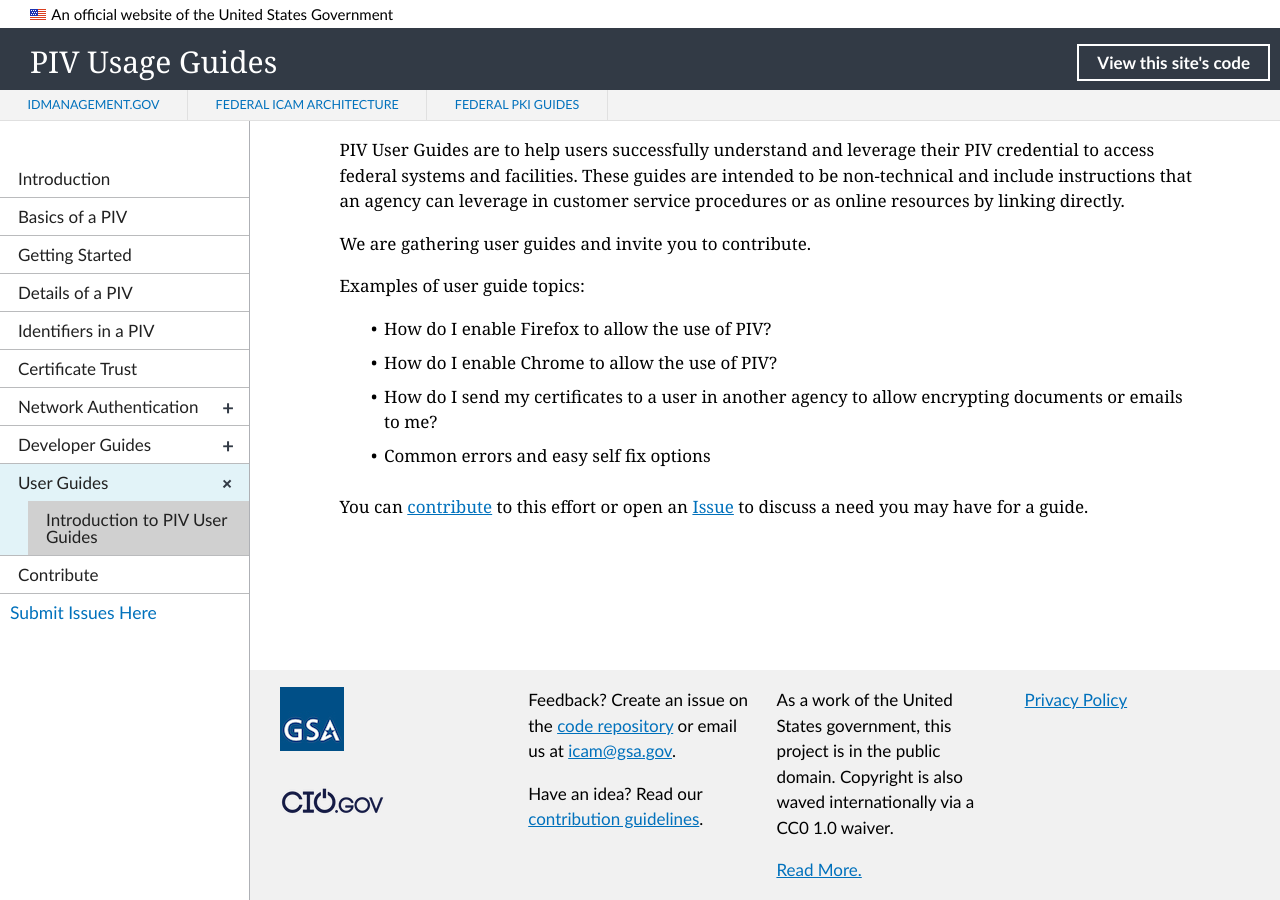
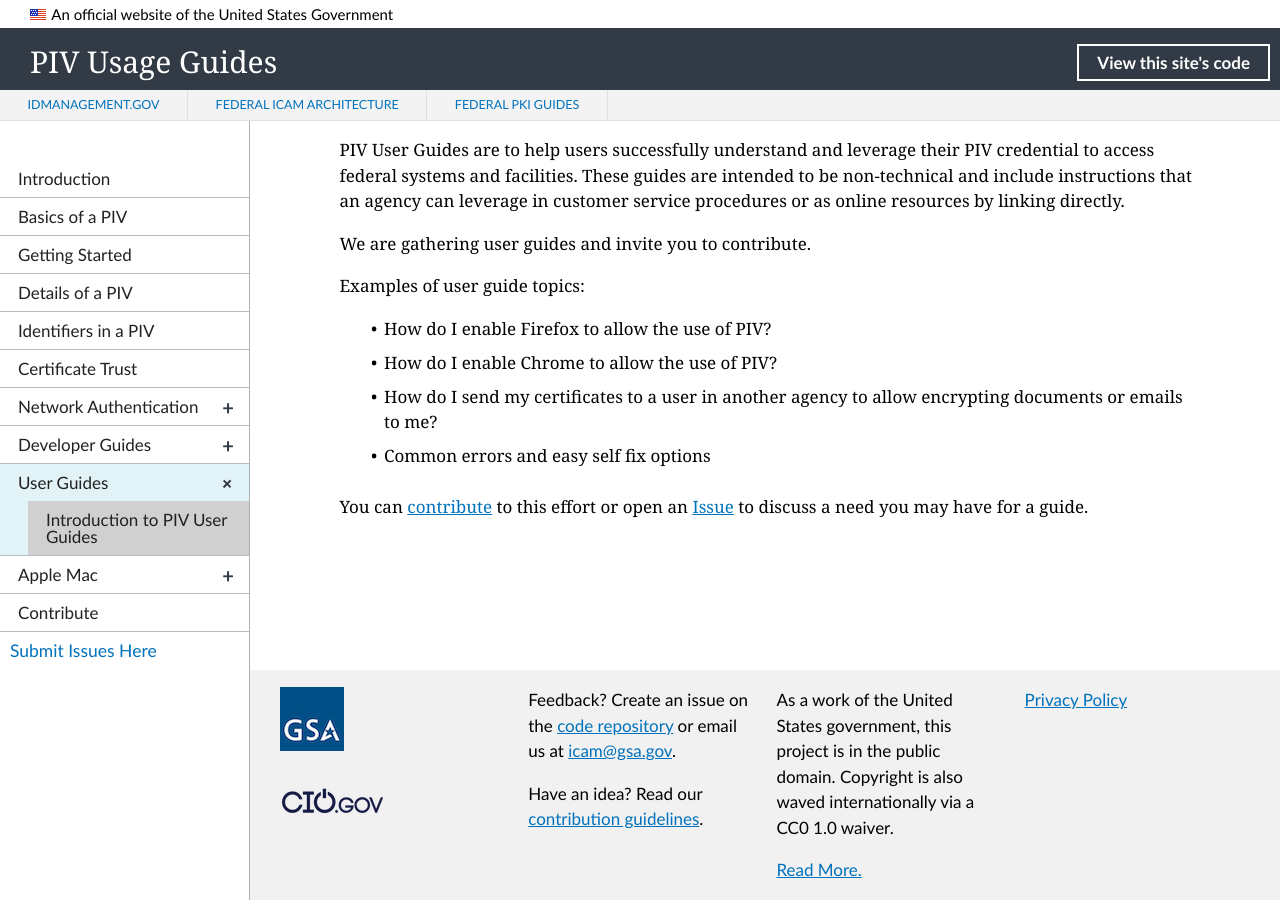
Before and after one commit to GSA/piv-guides, a Jekyll site: the page built from _userconfig/index.md, in a window 1280 px wide and 900 px high, scrolled down 129 px. Built offline with Jekyll 4.4.1, drawn with Linux system fonts in a browser that asks for light colours; nearby versions of some CDN libraries.

Commit message:
Add apple collection and navigation

```diff
--- a/_config.yml
+++ b/_config.yml
@@ -92,6 +92,11 @@
   internal: true
   coll: true
   collname: userconfig
+- text: Apple Mac
+  url: apple/
+  internal: true
+  coll: true
+  collname: apple
 #- text: Script and Code Samples
 #  url: code
 #  internal: true
@@ -114,6 +119,10 @@
     label: "Developer Guides"
     permalink: /devconfig/:path/
     output: true
+  apple:
+    label: "Apple Mac"
+    permalink: /apple/:path/
+    output: true
 
 
 include:
```
